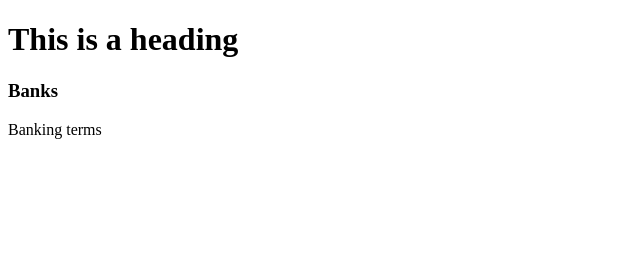
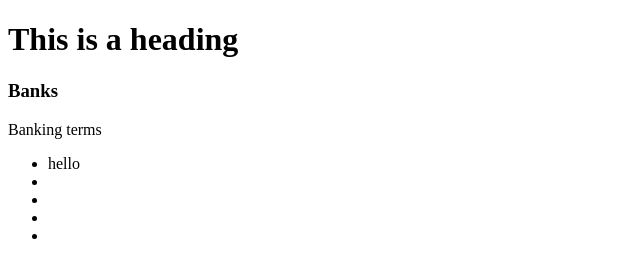
Before and after one commit to Bankbeans/BankTest, a plain HTML site: page index.html in a window 1280 px wide. Shown: the full height of the page, 0-640 px from the left. Drawn offline with Linux system fonts and the light colour scheme.

Commit message:
Added a list

```diff
--- a/index.html
+++ b/index.html
@@ -8,5 +8,13 @@
 	<h1>This is a heading</h1>
 	<h3>Banks</h3>
 	<p>Banking terms</p>
+
+	<ul>
+		<li>hello</li>
+		<li></li>
+		<li></li>
+		<li></li>
+		<li></li>
+	</ul>
 </body>
 </html>
```
